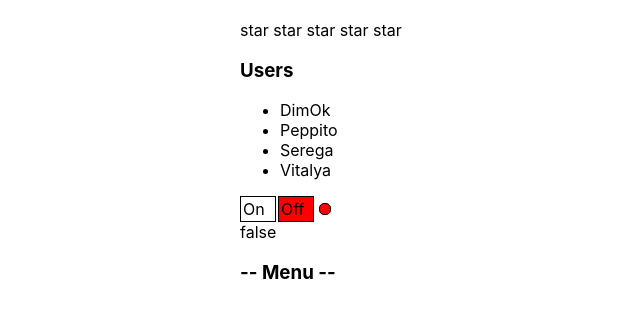
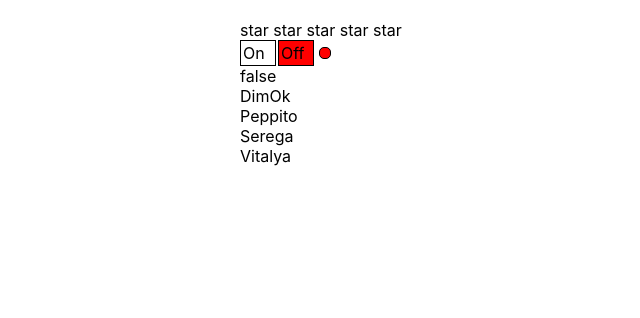
Before and after one commit to saw-code/react-TS-kabzda, a React (Create React App) app: page / in a window 1280 px wide. Shown: the top 318 px of the page, without its empty margins (100-740 px from the left). Built offline with nearby package versions, Linux system fonts and the light colour scheme.

Commit message:
14_lesson select not ready

```diff
--- a/src/App.tsx
+++ b/src/App.tsx
@@ -6,6 +6,7 @@ import {UncontrolledOnOff} from "./components/UncontrolledOnOff/UncontrolledOnOf
 import {UncontrolledRating} from "./components/UncontrolledRating/UncontrolledRating";
 import {OnOff} from "./components/OnOff/OnOff";
 import UncontrolledAccordion from "./components/UncontrolledAccordion/UncontrolledAccordion";
+import {Select} from "./components/Select/Select";
 
 // function declaration
 function App(props: any) {
@@ -13,27 +14,29 @@ function App(props: any) {
   let [ratingValue, setRatingValue] = useState<RatingValueType>(0)
   let [accordionCollapsed, setAccordionCollapsed] = useState<boolean>(true)
   let [switchOn, setSwitchOn] = useState<boolean>(false)
+  let [title, setTitle] = useState(["DimOk", "Peppito", "Serega", "Vitalya"])
 
   // обязана вернуть JSX
   return (
     <div className={"App"}>
       {/*<OnOff on={switchOn} onChange={setSwitchOn}/>*/}
       <Rating value={ratingValue} onClick={setRatingValue}/>
-      <Accordion titleValue={"Users"}
-                 collapsed={accordionCollapsed}
-                 onChange={() => setAccordionCollapsed(!accordionCollapsed)}
-                 items={[
-                   {title: "DimOk", value: 1},
-                   {title: "Peppito", value:2},
-                   {title: "Serega", value: 3},
-                   {title: "Vitalya", value: 4}
-                 ]}
-                 onClick={(id) => {alert(`User with ID: ${id} should be happy`)} }
-      />
+      {/*<Accordion titleValue={"Users"}*/}
+      {/*           collapsed={accordionCollapsed}*/}
+      {/*           onChange={() => setAccordionCollapsed(!accordionCollapsed)}*/}
+      {/*           items={[*/}
+      {/*             {title: "DimOk", value: 1},*/}
+      {/*             {title: "Peppito", value:2},*/}
+      {/*             {title: "Serega", value: 3},*/}
+      {/*             {title: "Vitalya", value: 4}*/}
+      {/*           ]}*/}
+      {/*           onClick={(id) => {alert(`User with ID: ${id} should be happy`)} }*/}
+      {/*/>*/}
 
       <UncontrolledOnOff onChange={setSwitchOn}/> {switchOn.toString()}
 
-      <UncontrolledAccordion titleValue={"Menu"} items={["DimOk", "Peppito", "Serega", "Vitalya"]}/>
+      <Select setTitle={setTitle} items={title}/>
+      {/*<UncontrolledAccordion titleValue={"Menu"} items={["DimOk", "Peppito", "Serega", "Vitalya"]}/>*/}
       {/*<UncontrolledAccordion titleValue={"Users"}/>*/}
 
       {/*<Rating value={1}/>*/}
--- a/src/components/Select/Select.tsx
+++ b/src/components/Select/Select.tsx
@@ -1,21 +1,19 @@
-import React from 'react';
-
-type ItemType = {
-  title: string
-  value: any
-}
+import React, {Dispatch, SetStateAction} from 'react';
 
 type SelectPropsType = {
-  value: any
-  onChange: (value: any) => void
-  items: ItemType[]
+  items: string[]
+  setTitle: Dispatch<SetStateAction<string[]>>
 }
 
 export const Select = (props: SelectPropsType) => {
+
+  const changeTitle = (value: string) => {
+    props.setTitle(props.items.sort((x,y) => x === value ? -1 : y == value ? 1 : 0))
+  }
+
   return (
     <div>
-      <div>{}</div>
-      {props.items.map(i => <div>{i.title}</div>)}
+          {props.items.map(i => <div onClick={() => changeTitle(i)}>{i}</div>)}
     </div>
   );
 };
```
